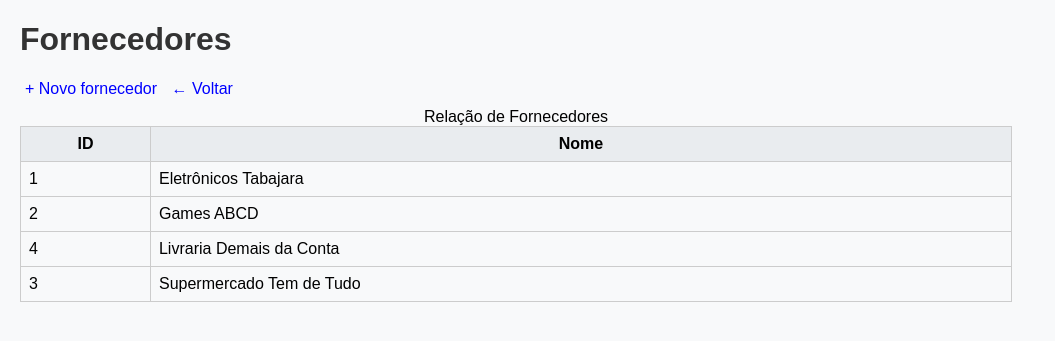
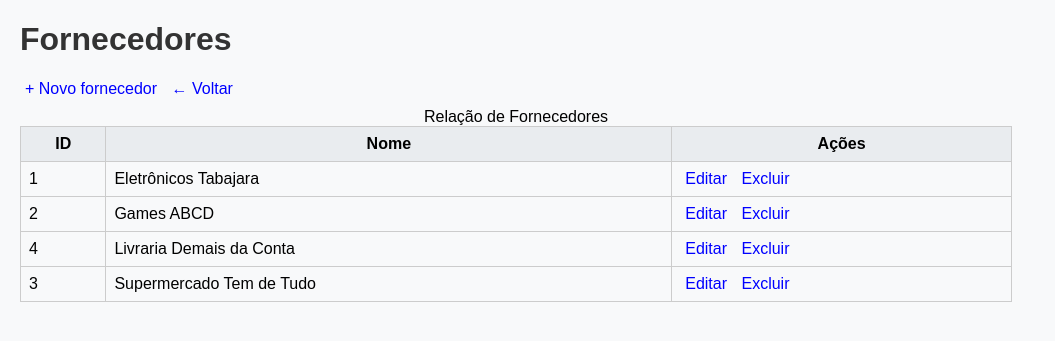
Before and after one commit to tiago-fullstack2025/flybynight-gerenciamento, a PHP site: page /fornecedores/listar.php in a window 1280 px wide. Shown: the top 341 px of the page, without its empty margins (0-1055 px from the left). Run offline with PHP 8.4, Linux system fonts and the light colour scheme; data comes from the database, SQL or seed files in the repository.

Commit message:
Adiciona links editar e excluir

```diff
--- a/fornecedores/listar.php
+++ b/fornecedores/listar.php
@@ -29,6 +29,7 @@ $fornecedores = buscarFornecedores($conexao);
         <tr>
             <th>ID</th>
             <th>Nome</th>
+            <th>Ações</th>
         </tr>
 
         <!-- As linhas (tr/td) abaixo serão geradas dinamicamente,
@@ -38,6 +39,10 @@ $fornecedores = buscarFornecedores($conexao);
             <tr>
                 <td> <?=$fornecedor['id']?> </td>
                 <td> <?=$fornecedor['nome']?> </td>
+                <td>
+                    <a href="editar.php">Editar</a>
+                    <a href="">Excluir</a>
+                </td>
             </tr>
 
         <?php } // ou endforeach; ?>
```
